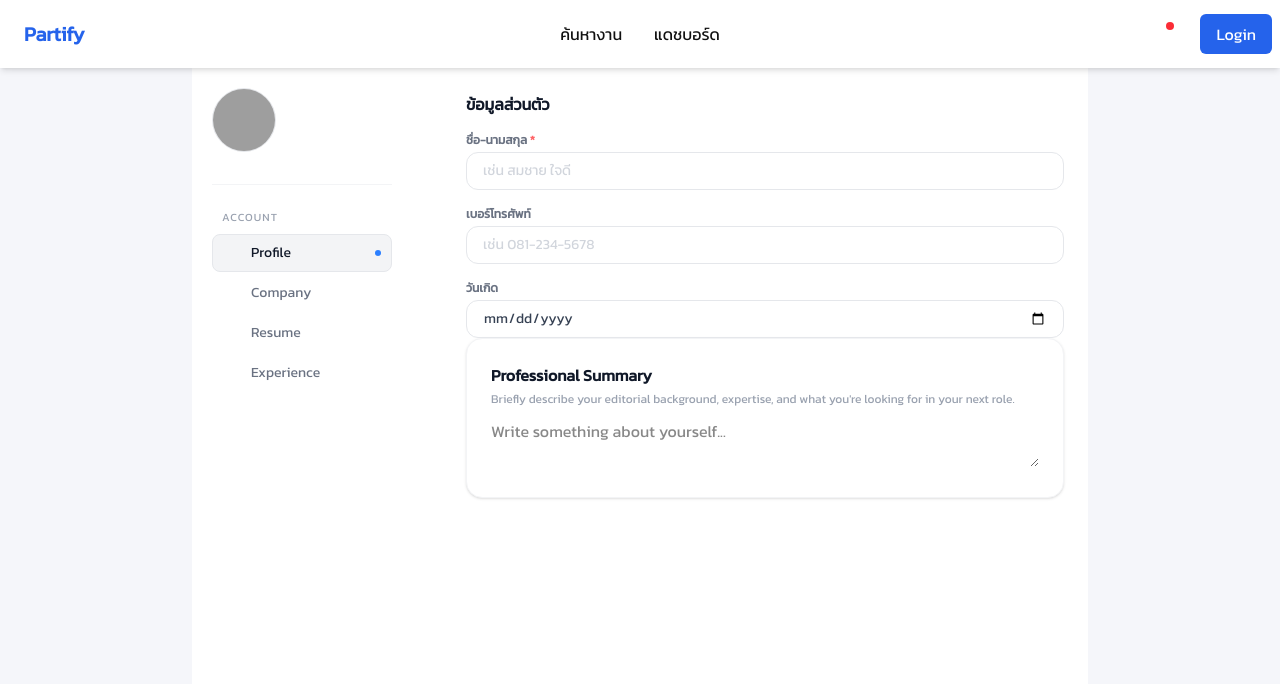
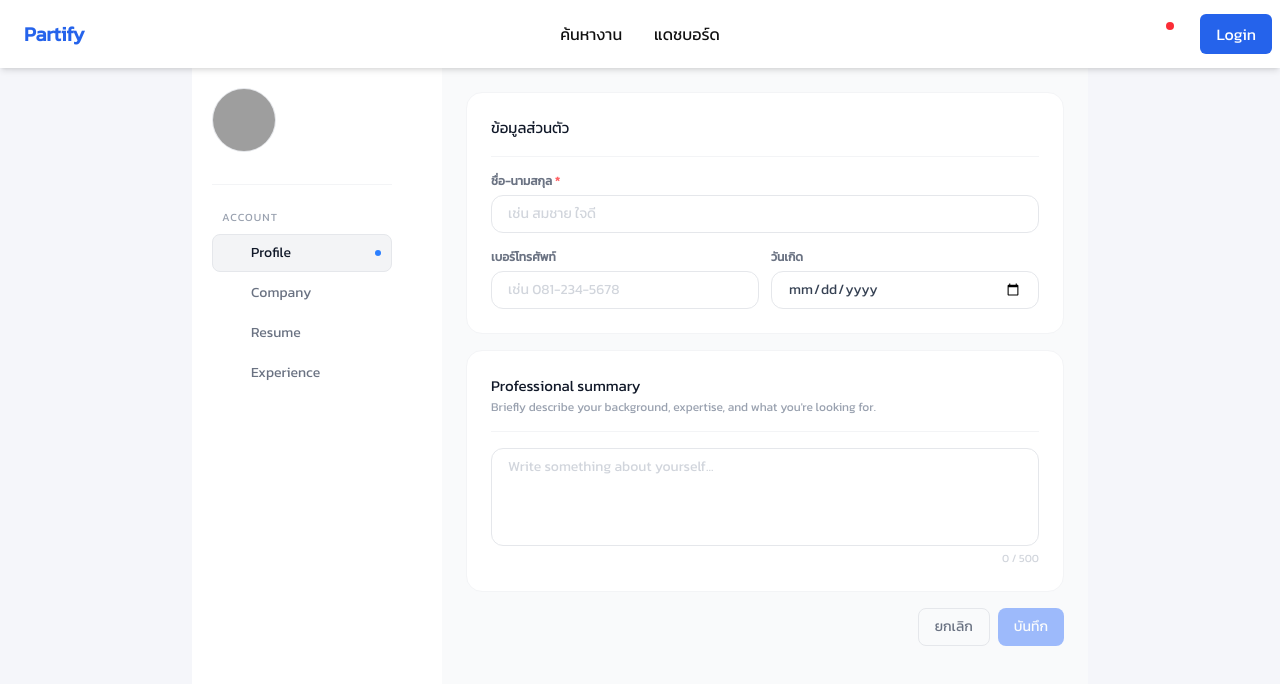
Before and after one commit to PatcharaPN/Partify, a Next.js app in the folder frontend/: page /profile/info in a window 1280 px wide. Shown: the top 684 px of the page. Built offline with nearby package versions, Linux system fonts and the light colour scheme; no server answers; grey boxes are pictures that could not be loaded; some icons are missing.

Commit message:
feat(profile): extract PersonalInfo and Company into standalone route pages

```diff
--- a/frontend/app/(profile)/profile/company/page.tsx
+++ b/frontend/app/(profile)/profile/company/page.tsx
@@ -1,10 +1,63 @@
+"use client";
+import { useEffect, useRef, useState } from "react";
+import { Icon } from "@iconify/react";
+import { useAppDispatch, useAppSelector } from "@/app/lib/hooks";
+import { getCompany, upsertCompany } from "@/app/store/slices/companySlice";
 import { Company } from "@/app/types/job.type";
-import { Icon } from "@iconify/react";
 
 const CompanySectionPage = () => {
+  const dispatch = useAppDispatch();
+  const { company } = useAppSelector((state) => state.CompanyReducer);
+
+  const [companyState, setCompanyState] = useState<Company>({
+    companyName: "",
+    companyImageURL: "",
+    companyBio: "",
+    companySize: "",
+  });
+
+  const initialized = useRef(false);
+
+  useEffect(() => {
+    dispatch(getCompany());
+  }, [dispatch]);
+
+  useEffect(() => {
+    if (company?.companyName && !initialized.current) {
+      setCompanyState({
+        companyName: company.companyName || "",
+        companyImageURL: company.companyImageURL || "",
+        companyBio: company.companyBio || "",
+        companySize: company.companySize || "",
+      });
+      initialized.current = true;
+    }
+  }, [company]);
+
+  const handleUploadImage = async (file: File) => {
+    const formData = new FormData();
+    formData.append("file", file);
+    formData.append("upload_preset", "partify-upload");
+    const res = await fetch(
+      "https://api.cloudinary.com/v1_1/dk094vv12/image/upload",
+      {
+        method: "POST",
+        body: formData,
+      },
+    );
+    const data = await res.json();
+    return data.secure_url as string;
+  };
+
+  const handleSave = async () => {
+    if (!companyState.companyName.trim()) return;
+    await dispatch(upsertCompany(companyState));
+  };
+
   return (
-    <div className="bg-white rounded-2xl border border-gray-100 p-6 shadow-sm">
-      <div className="flex items-center justify-between mb-4">
+    <div className="bg-gray-50 min-h-[calc(100vh-70px)] p-6 flex flex-col gap-4">
+      <div className="bg-white p-6 rounded-2xl border border-gray-100 flex flex-col gap-4">
+        <div className="flex items-center justify-between">
           <div>
             <h2 className="font-semibold text-gray-900 text-base">
               ข้อมูลบริษัท
@@ -18,15 +71,47 @@ const CompanySectionPage = () => {
           </span>
         </div>
 
-      <div className="flex flex-col gap-4">
+        <div className="h-px bg-gray-100" />
+
         <div className="flex items-center gap-4">
-          <div className="w-14 h-14 rounded-[10px] border border-gray-200 bg-gray-50 flex items-center justify-center overflow-hidden shrink-0"></div>
+          <div className="w-14 h-14 rounded-[10px] border border-gray-200 bg-gray-50 flex items-center justify-center overflow-hidden shrink-0">
+            {companyState.companyImageURL ? (
+              <img
+                src={companyState.companyImageURL}
+                alt="logo"
+                className="w-full h-full object-cover"
+              />
+            ) : (
+              <Icon
+                icon="mdi:office-building-outline"
+                className="w-6 h-6 text-gray-300"
+              />
+            )}
+          </div>
           <div className="flex-1">
             <p className="text-sm font-medium text-gray-700 mb-1">
               โลโก้บริษัท
             </p>
             <label className="cursor-pointer inline-block">
-              <input type="file" accept="image/*" className="hidden" />
+              <input
+                type="file"
+                accept="image/*"
+                className="hidden"
+                onChange={async (e) => {
+                  const file = e.target.files?.[0];
+                  if (!file) return;
+                  const preview = URL.createObjectURL(file);
+                  setCompanyState((prev) => ({
+                    ...prev,
+                    companyImageURL: preview,
+                  }));
+                  const url = await handleUploadImage(file);
+                  setCompanyState((prev) => ({
+                    ...prev,
+                    companyImageURL: url,
+                  }));
+                }}
+              />
               <span className="text-xs font-medium text-gray-600 border border-gray-200 rounded-lg px-3 py-1.5 hover:bg-gray-50 transition">
                 อัปโหลดโลโก้
               </span>
@@ -37,33 +122,61 @@ const CompanySectionPage = () => {
           </div>
         </div>
 
-        <div>
-          <label className="text-xs font-semibold text-gray-500 mb-1 block">
+        <div className="flex flex-col gap-1.5">
+          <label className="text-xs font-semibold text-gray-500">
             ชื่อบริษัท <span className="text-red-400">*</span>
           </label>
           <input
             type="text"
+            value={companyState.companyName}
+            onChange={(e) =>
+              setCompanyState((prev) => ({
+                ...prev,
+                companyName: e.target.value,
+              }))
+            }
             placeholder="เช่น The Coffee Lab Co., Ltd."
             className="w-full px-4 py-2 text-sm text-gray-700 placeholder-gray-300 border border-gray-200 rounded-xl focus:outline-none focus:ring-2 focus:ring-blue-100 focus:border-blue-300 transition"
           />
         </div>
 
-        <div>
-          <label className="text-xs font-semibold text-gray-500 mb-2 block">
+        <div className="flex flex-col gap-2">
+          <label className="text-xs font-semibold text-gray-500">
             ขนาดบริษัท
           </label>
           <div className="flex flex-wrap gap-2">
             {["1–10", "11–50", "51–200", "200+"].map((size) => (
-              <button key={size}>{size} คน</button>
+              <button
+                key={size}
+                type="button"
+                onClick={() =>
+                  setCompanyState((prev) => ({ ...prev, companySize: size }))
+                }
+                className={`px-3 py-1.5 text-xs font-medium rounded-xl border transition-all ${
+                  companyState.companySize === size
+                    ? "bg-blue-50 text-blue-600 border-blue-200"
+                    : "bg-gray-50 text-gray-500 border-gray-200 hover:border-gray-300"
+                }`}
+              >
+                {size} คน
+              </button>
             ))}
           </div>
         </div>
 
-        <div>
-          <label className="text-xs font-semibold text-gray-500 mb-1 block">
+        <div className="flex flex-col gap-1.5">
+          <label className="text-xs font-semibold text-gray-500">
             เกี่ยวกับบริษัท
           </label>
           <textarea
+            rows={4}
+            value={companyState.companyBio}
+            onChange={(e) =>
+              setCompanyState((prev) => ({
+                ...prev,
+                companyBio: e.target.value,
+              }))
+            }
             placeholder="แนะนำบริษัทของคุณสั้นๆ เช่น ประเภทธุรกิจ บรรยากาศการทำงาน..."
             className="w-full px-4 py-2 text-sm text-gray-700 placeholder-gray-300 border border-gray-200 rounded-xl focus:outline-none focus:ring-2 focus:ring-blue-100 focus:border-blue-300 transition resize-none"
           />
@@ -80,6 +193,17 @@ const CompanySectionPage = () => {
           </p>
         </div>
       </div>
+
+      <div className="flex justify-end gap-2">
+        <button
+          type="button"
+          onClick={handleSave}
+          disabled={!companyState.companyName.trim()}
+          className="px-4 py-2 text-sm font-medium text-white bg-blue-600 rounded-lg hover:bg-blue-700 disabled:opacity-40 disabled:cursor-not-allowed transition"
+        >
+          บันทึก
+        </button>
+      </div>
     </div>
   );
 };
--- a/frontend/app/(profile)/profile/experience/page.tsx
+++ b/frontend/app/(profile)/profile/experience/page.tsx
@@ -2,6 +2,7 @@ import { Icon } from "@iconify/react";
 
 const ExperienceSection = () => {
   return (
+    <div className="bg-gray-50 min-h-[calc(100vh-70px)] p-6 flex flex-col gap-4">
       <div className="bg-white rounded-2xl border border-gray-100 p-6 shadow-sm">
         <h2 className="font-semibold text-gray-900 text-base mb-0.5">
           Experiences
@@ -68,6 +69,7 @@ const ExperienceSection = () => {
         </div>
       )} */}
       </div>
+    </div>
   );
 };
 
--- a/frontend/app/(profile)/profile/info/page.tsx
+++ b/frontend/app/(profile)/profile/info/page.tsx
@@ -1,56 +1,134 @@
+"use client";
+import { useCurrentUser } from "@/app/hooks/useCurrentUser";
+import { useAppDispatch } from "@/app/lib/hooks";
+import { upsertProfile } from "@/app/store/slices/profileSlice";
+import { useEffect, useState } from "react";
+
 const PersonalInfoPage = () => {
+  const { currentUser } = useCurrentUser();
+  const dispatch = useAppDispatch();
+  const [name, setName] = useState("");
+  const [phone, setPhone] = useState("");
+  const [birthDate, setBirthDate] = useState("");
+  const [summary, setSummary] = useState("");
+
+  useEffect(() => {
+    if (currentUser?.profile) {
+      setName(currentUser.profile.name || "");
+      setPhone(currentUser.profile.phone || "");
+      setBirthDate(currentUser.profile.birthDate?.split("T")[0] ?? "");
+      setSummary(currentUser.profile.summary || "");
+    }
+  }, [currentUser?.profile]);
+
+  const handleSave = async () => {
+    await dispatch(
+      upsertProfile({
+        name,
+        phone,
+        birthDate: birthDate ? new Date(birthDate).toISOString() : undefined,
+        summary,
+      }),
+    );
+  };
+
+  const handleCancel = () => {
+    if (currentUser?.profile) {
+      setName(currentUser.profile.name || "");
+      setPhone(currentUser.profile.phone || "");
+      setBirthDate(currentUser.profile.birthDate?.split("T")[0] ?? "");
+      setSummary(currentUser.profile.summary || "");
+    }
+  };
+
   return (
-    <div className="bg-white h-[calc(100vh-70px)] p-6">
-      <div className="">
-        <h2 className="font-semibold text-gray-900 text-base mb-4">
-          ข้อมูลส่วนตัว
-        </h2>
+    <div className="bg-gray-50 min-h-[calc(100vh-70px)] p-6 flex flex-col gap-4">
+      <div className="bg-white border border-gray-100 rounded-2xl p-6 flex flex-col gap-4">
+        <h2 className="text-[15px] font-medium text-gray-900">ข้อมูลส่วนตัว</h2>
+        <div className="h-px bg-gray-100" />
+
         <div className="flex flex-col gap-4">
-          <div>
-            <label className="text-xs font-semibold text-gray-500 mb-1 block">
+          <div className="flex flex-col gap-1.5">
+            <label className="text-xs font-semibold text-gray-500">
               ชื่อ-นามสกุล <span className="text-red-400">*</span>
             </label>
             <input
               type="text"
+              value={name}
+              onChange={(e) => setName(e.target.value)}
               placeholder="เช่น สมชาย ใจดี"
               className="w-full px-4 py-2 text-sm text-gray-700 placeholder-gray-300 border border-gray-200 rounded-xl focus:outline-none focus:ring-2 focus:ring-blue-100 focus:border-blue-300 transition"
             />
           </div>
 
-          <div>
-            <label className="text-xs font-semibold text-gray-500 mb-1 block">
+          <div className="grid grid-cols-2 gap-3">
+            <div className="flex flex-col gap-1.5">
+              <label className="text-xs font-semibold text-gray-500">
                 เบอร์โทรศัพท์
               </label>
               <input
                 type="tel"
+                value={phone}
+                onChange={(e) => setPhone(e.target.value)}
                 placeholder="เช่น 081-234-5678"
                 className="w-full px-4 py-2 text-sm text-gray-700 placeholder-gray-300 border border-gray-200 rounded-xl focus:outline-none focus:ring-2 focus:ring-blue-100 focus:border-blue-300 transition"
               />
             </div>
-
-          <div>
-            <label className="text-xs font-semibold text-gray-500 mb-1 block">
+            <div className="flex flex-col gap-1.5">
+              <label className="text-xs font-semibold text-gray-500">
                 วันเกิด
               </label>
               <input
                 type="date"
+                value={birthDate}
+                onChange={(e) => setBirthDate(e.target.value)}
                 className="w-full px-4 py-2 text-sm text-gray-700 border border-gray-200 rounded-xl focus:outline-none focus:ring-2 focus:ring-blue-100 focus:border-blue-300 transition"
               />
             </div>
           </div>
         </div>
-      <div className="bg-white rounded-2xl border border-gray-100 p-6 shadow-sm">
-        <h2 className="font-semibold text-gray-900 text-base mb-1">
-          Professional Summary
+      </div>
+
+      <div className="bg-white border border-gray-100 rounded-2xl p-6 flex flex-col gap-4">
+        <div>
+          <h2 className="text-[15px] font-medium text-gray-900">
+            Professional summary
           </h2>
-        <p className="text-xs text-gray-400 mb-3">
-          Briefly describe your editorial background, expertise, and what you're
-          looking for in your next role.
+          <p className="text-xs text-gray-400 mt-0.5">
+            Briefly describe your background, expertise, and what you're looking
+            for.
           </p>
+        </div>
+        <div className="h-px bg-gray-100" />
+        <div className="flex flex-col gap-1">
           <textarea
-          className="w-full"
+            rows={4}
+            value={summary}
+            onChange={(e) => setSummary(e.target.value)}
+            maxLength={500}
             placeholder="Write something about yourself..."
+            className="w-full px-4 py-2 text-sm text-gray-700 placeholder-gray-300 border border-gray-200 rounded-xl focus:outline-none focus:ring-2 focus:ring-blue-100 focus:border-blue-300 transition resize-none"
           />
+          <p className="text-[11px] text-gray-300 text-right">
+            {summary.length} / 500
+          </p>
+        </div>
+      </div>
+
+      <div className="flex justify-end gap-2">
+        <button
+          onClick={handleCancel}
+          className="px-4 py-2 text-sm text-gray-500 border border-gray-200 rounded-lg hover:bg-gray-50 transition"
+        >
+          ยกเลิก
+        </button>
+        <button
+          onClick={handleSave}
+          disabled={!name.trim()}
+          className="px-4 py-2 text-sm font-medium text-white bg-blue-600 rounded-lg hover:bg-blue-700 disabled:opacity-40 disabled:cursor-not-allowed transition"
+        >
+          บันทึก
+        </button>
       </div>
     </div>
   );
--- a/frontend/app/(profile)/profile/resume/page.tsx
+++ b/frontend/app/(profile)/profile/resume/page.tsx
@@ -3,6 +3,7 @@ import { Icon } from "@iconify/react";
 const ResumeSection = () => {
   const resumeFile = 1;
   return (
+    <div className="bg-gray-50 min-h-[calc(100vh-70px)] p-6 flex flex-col gap-4">
       <div className="bg-white rounded-2xl border border-gray-100 p-6 shadow-sm">
         <div className="flex items-center justify-between mb-1">
           <h2 className="font-semibold text-gray-900 text-base">
@@ -39,6 +40,7 @@ const ResumeSection = () => {
           </div>
         )}
       </div>
+    </div>
   );
 };
 
--- a/frontend/app/components/layouts/TopBar.tsx
+++ b/frontend/app/components/layouts/TopBar.tsx
@@ -70,7 +70,7 @@ export default function TopBar() {
           </div>
           {isAuthenticated ? (
             <div className="flex items-center gap-3">
-              <Link href={"/profile/edit"} className="flex items-center gap-3">
+              <Link href={"/profile/info"} className="flex items-center gap-3">
                 <img
                   src={user?.profile?.avatarUrl || "/images/default-avatar.png"}
                   alt="avatar"
```
Also changed, not shown: frontend/app/hooks/useCompany.ts (added, +15 -0 lines). Lines whose indentation alone changed are shown as unchanged.
